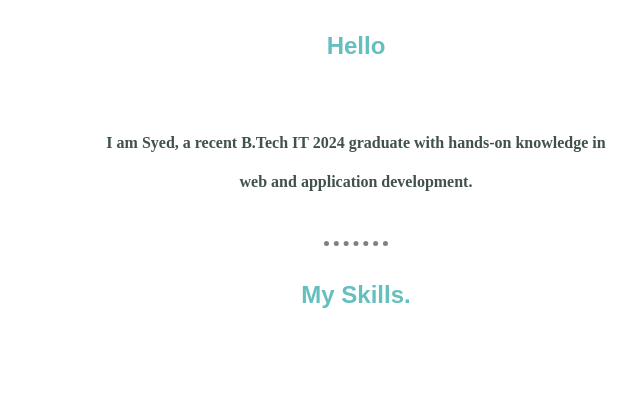
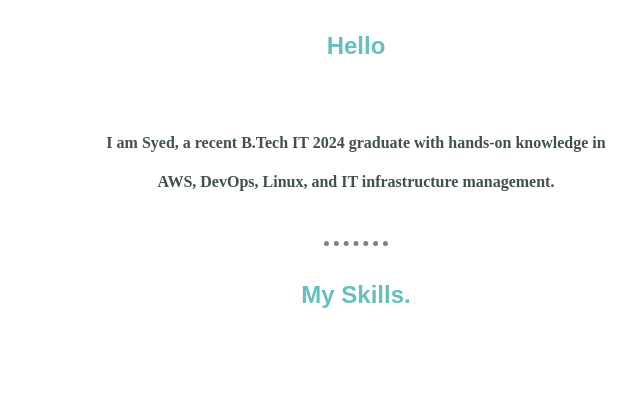
Before and after one commit to syed90-boss/syedgpt, a plain HTML site: page index.html in a window 1280 px wide. Shown: the part 940-1352 px from the top of the page, without its empty margins (284-924 px from the left). Drawn offline with Linux system fonts and the light colour scheme.

Commit message:
Update index.html as about

```diff
--- a/index.html
+++ b/index.html
@@ -26,7 +26,7 @@
         <div class="profile">
             <img src="syed blazer croped.jpg" height="150" width="150" alt="profile-pic" />
             <h2><font style="vertical-align: inherit">Hello</font></h2>
-            <p class="com"><font style="vertical-align: inherit">I am Syed, a recent B.Tech IT 2024 graduate with hands-on knowledge in web and application development.  </font><font style="vertical-align: inherit"></font></p>
+            <p class="com"><font style="vertical-align: inherit">I am Syed, a recent B.Tech IT 2024 graduate with hands-on knowledge in AWS, DevOps, Linux, and IT infrastructure management.  </font><font style="vertical-align: inherit"></font></p>
           </div>
           <hr />
           <div class="skills">
```
